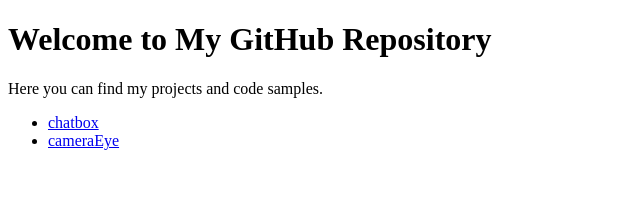
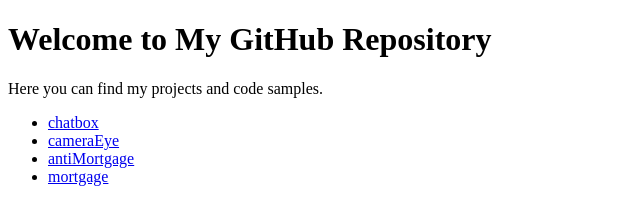
Before and after one commit to leoncoolmoon/leoncoolmoon.github.io, a plain HTML site: page index.html in a window 1280 px wide. Shown: the whole page, without its empty margins (0-640 px from the left). Drawn offline with Linux system fonts and the light colour scheme.

Commit message:
Update index.html

```diff
--- a/index.html
+++ b/index.html
@@ -12,6 +12,9 @@
     <ul>
       <li><a href="chatbox">chatbox</a></li>
       <li><a href="cameraEye">cameraEye</a></li>
+      <li><a href="antiMortgage">antiMortgage</a></li>
+      <li><a href="mortgage">mortgage</a></li>
+
     </ul>
   </body>
 </html>
```
